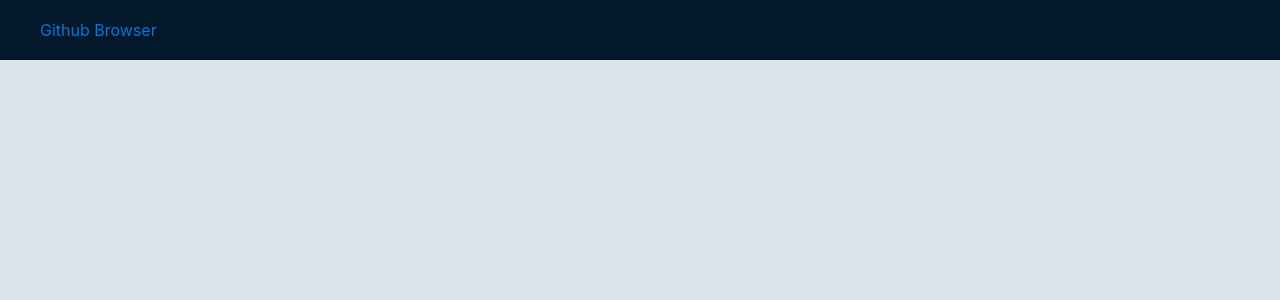
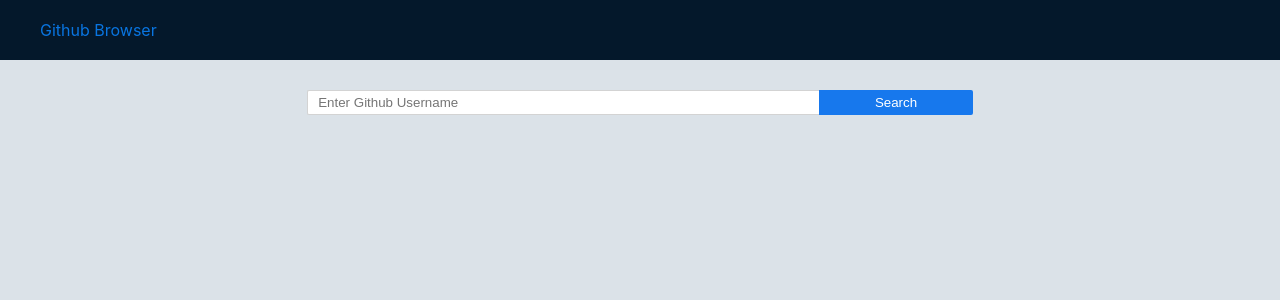
Before and after one commit to iqra-javed/github-fetch, a React (Create React App) app: page /repos in a window 1280 px wide. Shown: the top 300 px of the page. Built offline with nearby package versions, Linux system fonts and the light colour scheme.

Commit message:
Refactor SearchInput and shift most logic to App component

```diff
--- a/src/App.js
+++ b/src/App.js
@@ -6,14 +6,79 @@ import SearchInput from './components/SearchInput';
 import RepoDetails from './components/Repo-Details';
 import './App.css';
 import RepoContainer from './components/RepoContainer';
+import logo from './logo.svg';
 
 class App extends Component {
+  constructor(props) {
+    super(props);
+    this.state = {
+      currentUserRepos: [],
+      error: '',
+      isLoading: false
+    };
+  }
+
+  fetchUserHandler = user => {
+    this.setState({ isLoading: true });
+
+    user
+      ? fetch(`https://api.github.com/users/${user}/repos?per_page=100`)
+          .then(response => {
+            if (response.ok) {
+              return response.json();
+            }
+            let error = Object.assign(
+              {},
+              {
+                status: response.status,
+                statusText: response.statusText
+              }
+            );
+            this.setState({
+              error: error,
+              currentUserRepos: [],
+              isLoading: false
+            });
+            return Promise.reject(error);
+          })
+          .then(data => {
+            // sort in decending order by number of stars
+            data.sort((a, b) => {
+              return b.stargazers_count - a.stargazers_count;
+            });
+            this.setState({
+              currentUserRepos: data,
+              error: '',
+              isLoading: false
+            });
+          })
+          .catch(error => {
+            console.log('Fetching Failed: ', error.statusText);
+          })
+      : this.setState({
+          error: 'Please enter a user to continue.',
+          isLoading: false
+        });
+  };
+
   render() {
+    let loading = <img src={logo} className='app-logo' alt='logo' />;
     return (
       <div className='App'>
         <AppBar title='Github Browser' />
-        <Route exact path='/' component={SearchInput} />
-        <Route path='/repos/:name' component={RepoDetails} />
+        <SearchInput {...this.state} fetchUserHandler={this.fetchUserHandler} />
+        <Route exact path='/repos'>
+          {!this.state.isLoading ? (
+            <RepoContainer repos={this.state.currentUserRepos} />
+          ) : (
+            loading
+          )}
+        </Route>
+        <Route
+          exact
+          path='/repos/:name'
+          render={() => <RepoDetails repos={this.state.currentUserRepos} />}
+        />
       </div>
     );
   }
--- a/src/components/RepoCard.js
+++ b/src/components/RepoCard.js
@@ -2,7 +2,6 @@ import React from 'react';
 import { Link } from 'react-router-dom';
 
 import '../styles/RepoCard.css';
-import RepoDetails from './Repo-Details';
 
 const RepoCard = props => {
   return (
--- a/src/components/SearchInput.js
+++ b/src/components/SearchInput.js
@@ -1,78 +1,36 @@
 import React, { Component } from 'react';
+import { Link } from 'react-router-dom';
 
-import RepoContainer from './RepoContainer';
 import '../styles/SearchInput.css';
-import logo from '../logo.svg';
 
 class SearchInput extends Component {
-  state = {
-    currentUser: '',
-    currentUserRepos: [],
-    error: '',
-    isLoading: false
+  constructor(props) {
+    super(props);
+    this.state = {
+      currentUser: ''
     };
+  }
 
   inputChangeHandler = e => {
     this.setState({ [e.target.name]: e.target.value });
   };
 
-  fetchUserHandler = () => {
-    this.setState({ isLoading: true });
-    let user = this.state.currentUser;
-    user
-      ? fetch(`https://api.github.com/users/${user}/repos?per_page=100`)
-          .then(response => {
-            if (response.ok) {
-              return response.json();
-            }
-            let error = Object.assign(
-              {},
-              {
-                status: response.status,
-                statusText: response.statusText
-              }
-            );
-            this.setState({
-              error: error,
-              currentUserRepos: [],
-              isLoading: false
-            });
-            return Promise.reject(error);
-          })
-          .then(data => {
-            // sort in decending order by number of stars
-            data.sort((a, b) => {
-              return b.stargazers_count - a.stargazers_count;
-            });
-            this.setState({
-              currentUserRepos: data,
-              currentUser: '',
-              error: '',
-              isLoading: false
-            });
-          })
-          .catch(error => {
-            console.log('Fetching Failed: ', error.statusText);
-          })
-      : this.setState({
-          error: 'Please enter a user to continue.',
-          isLoading: false
-        });
+  fetchDataAndClearInput = () => {
+    this.props.fetchUserHandler(this.state.currentUser);
+    this.setState({ currentUser: '' });
   };
 
   render() {
-    const loading = <img src={logo} className='app-logo' alt='logo' />;
     return (
-      <React.Fragment>
       <div className='input-container'>
-          {this.state.error && (
+        {this.props.error && (
           <div className='error-message'>
             <span>
-                {this.state.error.status === 404 ? '' : this.state.error.status}
+              {this.props.error.status === 404 ? '' : this.props.error.status}
             </span>
-              {this.state.error.statusText === 'Not Found'
+            {this.props.error.statusText === 'Not Found'
               ? 'User not found. Please try again.'
-                : this.state.error.statusText || this.state.error}
+              : this.props.error.statusText || this.props.error}
           </div>
         )}
         <input
@@ -83,14 +41,10 @@ class SearchInput extends Component {
           onChange={this.inputChangeHandler}
           required
         />
-          <button onClick={this.fetchUserHandler}>Search</button>
+        <Link to={'/repos'}>
+          <button onClick={this.fetchDataAndClearInput}>Search</button>
+        </Link>
       </div>
-        {!this.state.isLoading ? (
-          <RepoContainer repos={this.state.currentUserRepos} />
-        ) : (
-          loading
-        )}
-      </React.Fragment>
     );
   }
 }
--- a/src/styles/SearchInput.css
+++ b/src/styles/SearchInput.css
@@ -23,7 +23,7 @@ button {
     box-sizing: border-box;
     border: none;
     height: 25px;
-    width: 5%;
+    width: 12%;
     background-color: #1778ED;
     color: #ffffff;
     border-radius: 0 2px 2px 0;
```
Lines whose indentation alone changed are shown as unchanged.
